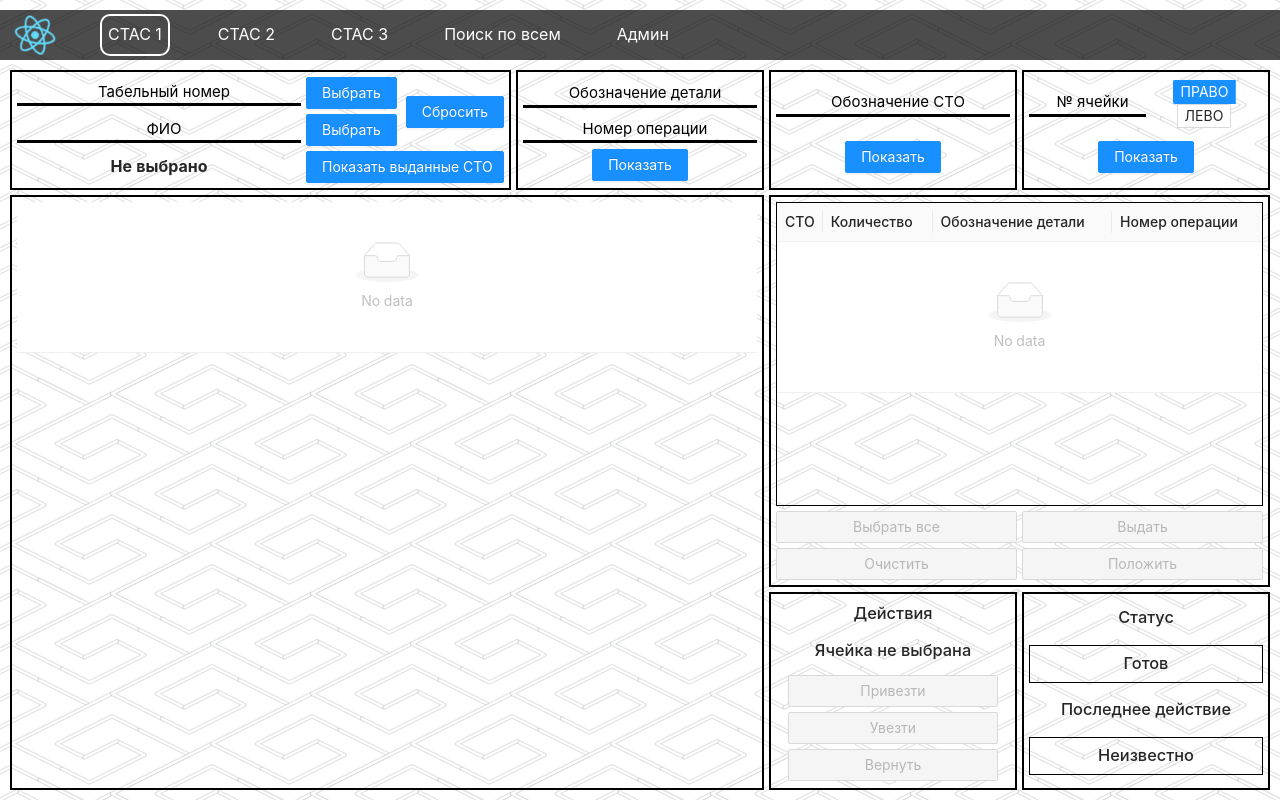
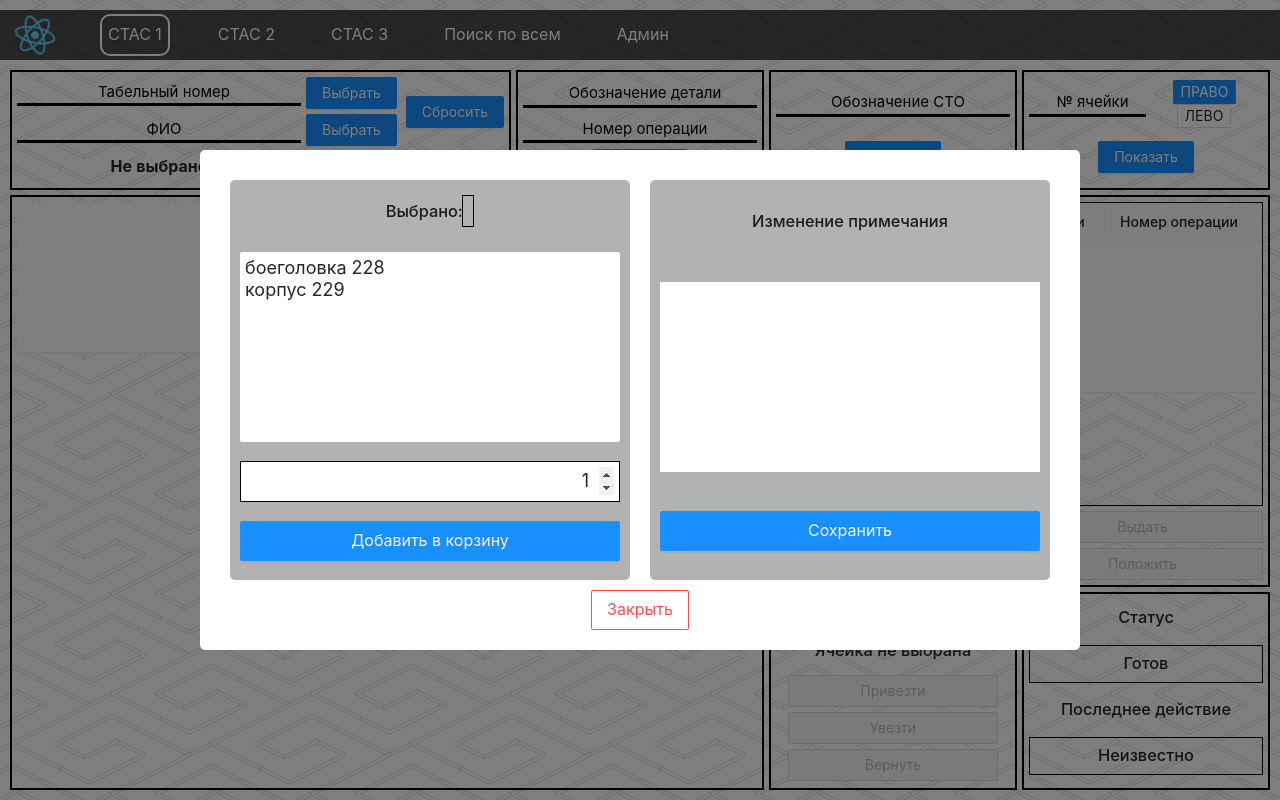
Before and after one commit to maxelkin5gm/stas-frontend, a React (Create React App) app: page / in a window 1280 px wide. Built offline with nearby package versions, Linux system fonts and the light colour scheme.

Commit message:
fix selectWorkerModal

```diff
--- a/src/components/Input/InputNumber.module.scss
+++ b/src/components/Input/InputNumber.module.scss
@@ -2,9 +2,11 @@
   font-size: 18px;
   border: 1px solid black;
   padding: 5px;
+  text-align: right;
 
   &::-webkit-outer-spin-button,
   &::-webkit-inner-spin-button {
     opacity: 1!important;
+    margin-left: 10px;
   }
 }
--- a/src/components/Input/InputNumber.tsx
+++ b/src/components/Input/InputNumber.tsx
@@ -10,7 +10,8 @@ const InputNumber = ({valueState}: InputNumberProps) => {
     return (
         <input className={cl.inputNumber} min={1} type="number"
                value={valueState[0]}
-               onChange={e => valueState[1](Number(e.target.value))}/>
+               onChange={e => valueState[1](Number(e.target.value))}
+        />
     );
 };
 
--- a/src/components/modals/BaseModal.module.scss
+++ b/src/components/modals/BaseModal.module.scss
@@ -1,21 +1,21 @@
 .baseModal {
+  position: fixed;
   width: 100%;
   height: 100%;
-  position: fixed;
   top: 0;
   left: 0;
   z-index: 999999;
+
   display: flex;
   align-items: center;
   justify-content: center;
 
-  background: rgba(0, 0, 0, 0.4);
+  background: rgba(0, 0, 0, 0.5);
 
   &__content {
-    border-radius: 12px;
+    border-radius: 5px;
     padding: 20px;
     background: white;
     text-align: center;
-    max-width: 50%;
   }
 }
--- a/src/components/modals/BaseModal.tsx
+++ b/src/components/modals/BaseModal.tsx
@@ -12,11 +12,14 @@ interface BaseModalProps {
 const BaseModal = ({children, onClose}: BaseModalProps) => {
     return (
         <div className={cl.baseModal}>
+
+
             <div className={cl.baseModal__content}>
 
                 {children}
 
                 <Button danger type="default" size="large" onClick={onClose}>Закрыть</Button>
+
             </div>
         </div>
     );
--- a/src/components/modals/DoubleClickRowModal.module.scss
+++ b/src/components/modals/DoubleClickRowModal.module.scss
@@ -1,13 +1,12 @@
 .modal {
   display: flex;
   justify-content: center;
-  height: 300px;
-  width: 700px;
 
   > div {
+    width: 400px;
+    height: 400px;
     margin: 10px;
-    flex-basis: 50%;
-    background: rgba(0,0,0,0.3);
+    background: rgba(0, 0, 0, 0.3);
     border-radius: 5px;
   }
 
@@ -21,6 +20,12 @@
       font-size: 18px;
       padding: 5px;
       overflow: auto;
+      flex-basis: 50%;
+    }
+
+    h3 span {
+      border: 1px solid black;
+      padding: 5px;
     }
   }
 
--- a/src/components/modals/DoubleClickRowModal.tsx
+++ b/src/components/modals/DoubleClickRowModal.tsx
@@ -1,10 +1,11 @@
 import React, {useEffect, useState} from 'react';
 import {Button} from "antd";
+import {useTypeSelector} from "../../hooks/useTypeSelector";
 
 import BaseModal from "./BaseModal";
 import InputNumber from "../Input/InputNumber";
 import cl from "./DoubleClickRowModal.module.scss";
-import {useTypeSelector} from "../../hooks/useTypeSelector";
+
 import {StasStateEnum} from "../../store/stasReducer/types/state.types";
 import {Cart} from "../../store/stasReducer/types/cart.types";
 import {CartService} from "../../services/CartService";
@@ -25,12 +26,14 @@ const DoubleClickRowModal = ({modalState, onClose, stasIndex}: DoubleClickRowMod
     const dispatch = useTypeDispatch();
     const stasState = useTypeSelector(state => state.stasList[stasIndex].state)
     const cart = useTypeSelector(state => state.stasList[stasIndex].cart)
-    const countStoInputState = useState(1);
+
+    const [countStoInputState, setCountStoInputState] = useState(1);
     const [noteInputState, setNoteInputState] = useState(modalState.row.note)
 
     useEffect(() => {
-        setNoteInputState(modalState.row.note)
-    }, [modalState.row.note])
+        setNoteInputState(modalState.row.note);
+        setCountStoInputState(1);
+    }, [modalState])
 
     if (!modalState.visible) return null;
 
@@ -39,10 +42,18 @@ const DoubleClickRowModal = ({modalState, onClose, stasIndex}: DoubleClickRowMod
     }
 
     function addToCartHandler() {
+        if (countStoInputState < 1)
+            dispatch({
+                type: AppStateActionTypes.SET_ERROR_MODAL,
+                visible: true,
+                title: "Ошибка",
+                text: "Неверно введено количество"
+            })
+
         const newItem: Cart = {
             key: modalState.row.sto,
             sto: modalState.row.sto,
-            amount: countStoInputState[0],
+            amount: countStoInputState,
             detail: "test detail",
             operationNumber: "test operation"
         }
@@ -57,22 +68,22 @@ const DoubleClickRowModal = ({modalState, onClose, stasIndex}: DoubleClickRowMod
                 cart: newCart
             })
         } else
-            dispatch({type: AppStateActionTypes.SET_ERROR_MODAL, visible: true, title: "error", text: "error"})
+            dispatch({type: AppStateActionTypes.SET_ERROR_MODAL, visible: true, title: "Ошибка", text: "Превышено количество"})
     }
 
     return (
         <BaseModal onClose={onClose}>
             <div className={cl.modal}>
 
-                {stasState === StasStateEnum.WAIT
+                {stasState === StasStateEnum.READY
                     ? <div className={cl.leftSide}>
-                        <h3>Выбрано: {modalState.row.sto}</h3>
+                        <h3>Выбрано: <span>{modalState.row.sto}</span></h3>
                         <select multiple>
                             <option value="боеголовка 228">боеголовка 228</option>
                             <option value="корпус 229">корпус 229</option>
                         </select>
-                        <InputNumber valueState={countStoInputState}/>
-                        <Button type="primary" size="middle" onClick={addToCartHandler}>Добавить в корзину</Button>
+                        <InputNumber valueState={[countStoInputState, setCountStoInputState]}/>
+                        <Button type="primary" size="large" onClick={addToCartHandler}>Добавить в корзину</Button>
                     </div>
                     : null}
 
@@ -80,7 +91,7 @@ const DoubleClickRowModal = ({modalState, onClose, stasIndex}: DoubleClickRowMod
                 <div className={cl.rightSide}>
                     <h3>Изменение примечания</h3>
                     <textarea value={noteInputState} onChange={e => setNoteInputState(e.target.value)}></textarea>
-                    <Button type="primary" size="middle" onClick={saveNoteHandler}>Сохранить</Button>
+                    <Button type="primary" size="large" onClick={saveNoteHandler}>Сохранить</Button>
                 </div>
 
             </div>
--- a/src/components/tables/StasTable.tsx
+++ b/src/components/tables/StasTable.tsx
@@ -18,7 +18,7 @@ const StasTable = ({stasIndex, isLoading}: MainTableProps) => {
     const dispatch = useTypeDispatch();
 
     const [modalState, setModalState] = useState({
-        visible: false,
+        visible: true,
         row: {} as any
     })
     const [tableState, setTableState] = useState({
```
